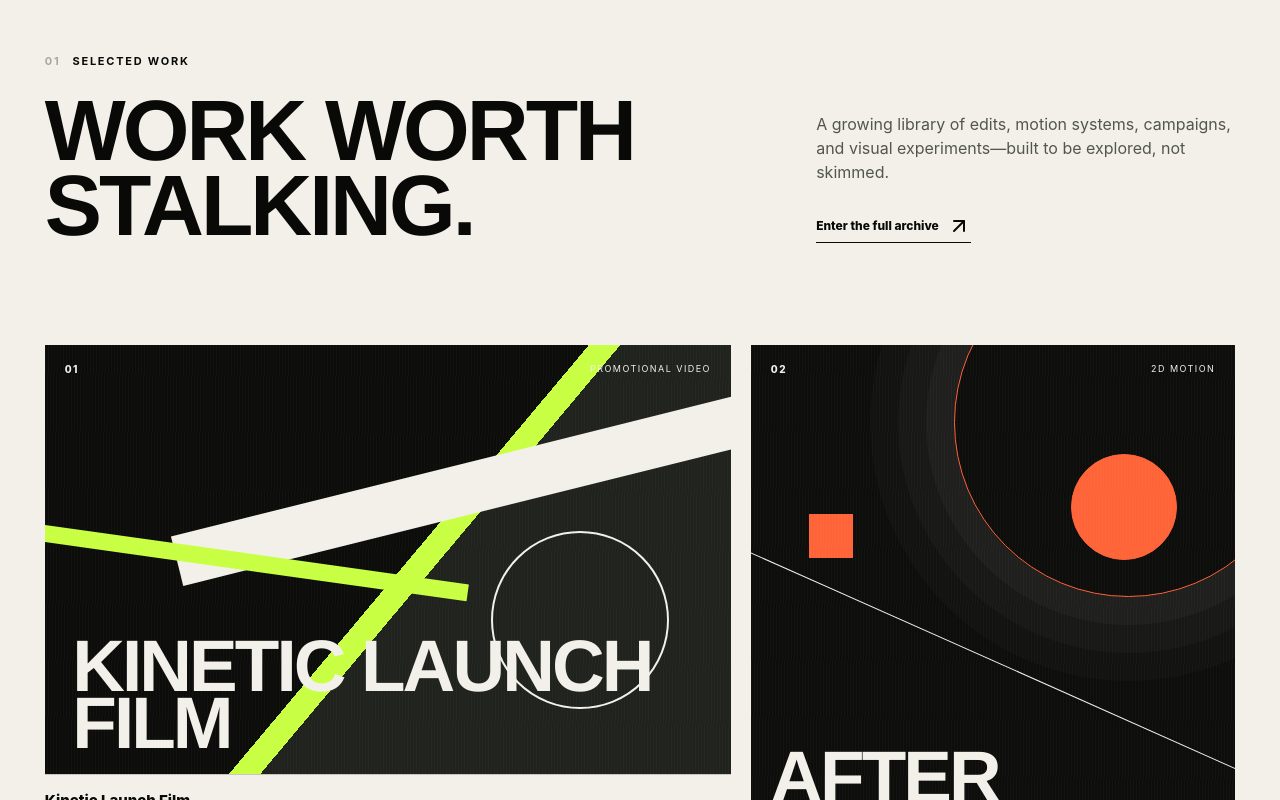
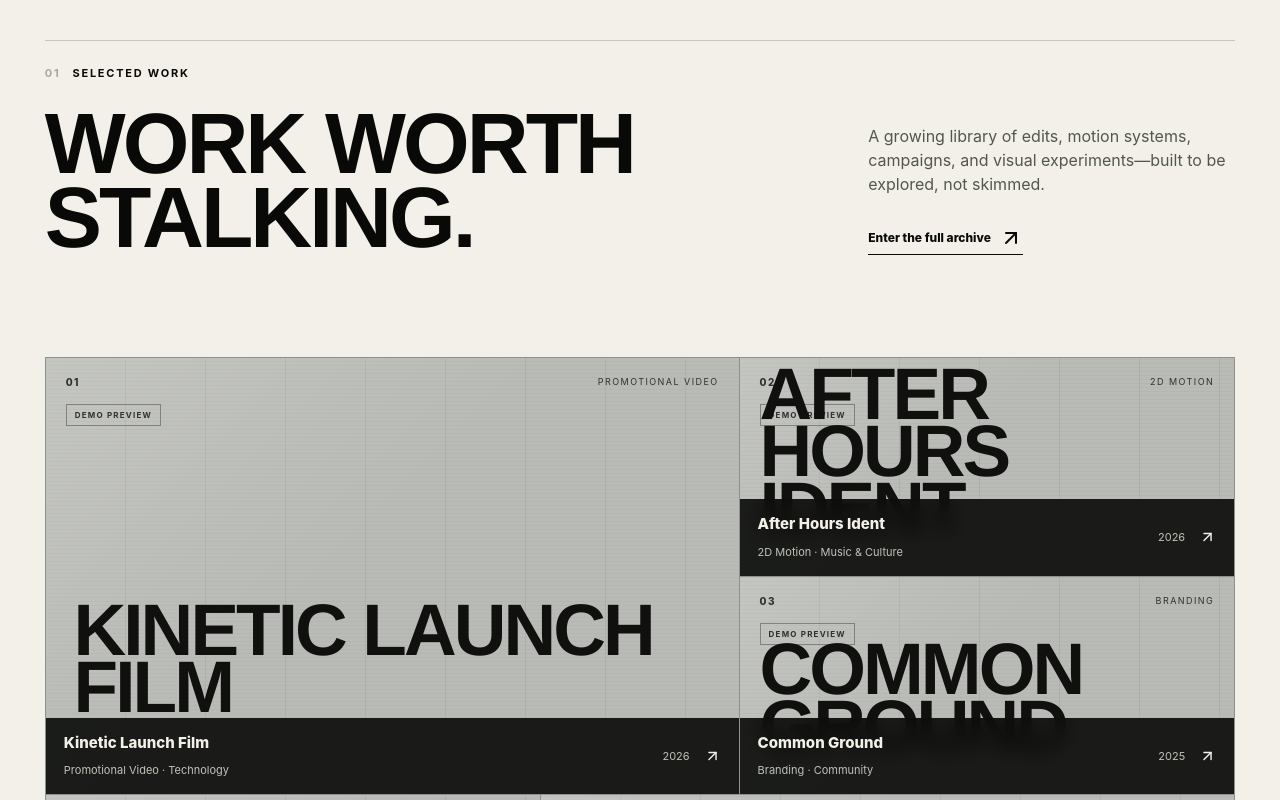
Before and after one commit to OrkoBiswas/orko, a Next.js app: page / in a window 1280 px wide. Shown: the part 940-1740 px from the top of the page. Built offline with nearby package versions, Linux system fonts and the light colour scheme.

Commit message:
Refine showcase grid and scroll motion

```diff
--- a/app/globals.css
+++ b/app/globals.css
@@ -443,6 +443,146 @@ html[data-data="low"] .art-grain, html[data-data="low"] .home-hero::before { dis
   .page-hero h1, .case-hero h1 { font-size: 15.5vw; line-height: .88; }
 }
 
+/* Contact-sheet showcase and refined scroll composition */
+html { scroll-padding-top: 76px; }
+.section-space { padding-block: clamp(104px, 10vw, 172px); }
+.section-heading {
+  grid-template-columns: minmax(0, 8fr) minmax(280px, 4fr);
+  gap: clamp(48px, 7vw, 140px);
+  align-items: end;
+  padding-top: 24px;
+  border-top: 1px solid var(--line-light);
+}
+.section-heading > div:first-child { min-width: 0; }
+.section-heading > div:last-child, .section-heading > p { justify-self: end; width: 100%; max-width: 520px; }
+.showreel-section .section-heading { border-top-color: var(--line-dark); }
+.selected-work { overflow: hidden; }
+
+.featured-grid {
+  grid-template-columns: repeat(12, minmax(0, 1fr));
+  grid-template-rows: repeat(4, clamp(190px, 17vw, 320px));
+  gap: 1px;
+  background: #8e908b;
+  border: 1px solid #8e908b;
+}
+.featured-grid .project-card:nth-child(1) { grid-column: 1 / 8; grid-row: 1 / 3; }
+.featured-grid .project-card:nth-child(2) { grid-column: 8 / 13; grid-row: 1; }
+.featured-grid .project-card:nth-child(3) { grid-column: 8 / 13; grid-row: 2; }
+.featured-grid .project-card:nth-child(4) { grid-column: 1 / 6; grid-row: 3 / 5; }
+.featured-grid .project-card:nth-child(5) { grid-column: 6 / 13; grid-row: 3; }
+.featured-grid .project-card:nth-child(6) { grid-column: 6 / 13; grid-row: 4; }
+.featured-grid .project-card,
+.featured-grid .project-card > a,
+.featured-grid .project-art { height: 100%; }
+.featured-grid .project-card { overflow: hidden; background: #b9bbb6; }
+.featured-grid .project-card > a { position: relative; }
+.featured-grid .project-art { aspect-ratio: auto; border: 0; }
+.featured-grid .project-card-meta {
+  position: absolute;
+  z-index: 8;
+  inset: auto 0 0;
+  min-height: 74px;
+  align-items: center;
+  padding: 14px 18px;
+  border: 0;
+  color: var(--paper);
+  background: rgba(9, 10, 8, .9);
+  backdrop-filter: blur(10px);
+}
+.featured-grid .project-card-meta span { color: #bfc2b9; }
+.featured-grid .art-title { bottom: 18%; }
+
+.project-art,
+.visual-signal,
+.visual-orbit,
+.visual-editorial,
+.visual-spectrum,
+.visual-type,
+.visual-frame {
+  --project-accent: #72756f !important;
+  color: #10110f;
+  background:
+    linear-gradient(135deg, rgba(255,255,255,.16), transparent 44%),
+    repeating-linear-gradient(90deg, transparent 0 79px, rgba(9,10,8,.06) 79px 80px),
+    #b9bbb6;
+  border: 1px solid #8d8f8a;
+}
+.project-art::before,
+.project-art::after,
+.project-art .art-line,
+.project-art .art-shape { display: none; }
+.project-art .art-grain {
+  display: block;
+  opacity: .13;
+  mix-blend-mode: multiply;
+  background-image: repeating-linear-gradient(0deg, rgba(9,10,8,.2) 0 1px, transparent 1px 4px);
+}
+.art-index, .art-kicker { color: #30322f; }
+.art-demo-label {
+  position: absolute;
+  z-index: 5;
+  left: 20px;
+  top: 46px;
+  padding: 6px 8px;
+  border: 1px solid rgba(9,10,8,.34);
+  color: #30322f;
+  font: 700 8px/1 var(--body);
+  letter-spacing: .15em;
+  text-transform: uppercase;
+}
+.art-title { color: #10110f; text-shadow: none !important; }
+.project-card { transition: z-index 0s linear .4s; }
+.project-card:hover { z-index: 2; transition-delay: 0s; }
+.project-card:hover .project-art { transform: scale(1.018); filter: brightness(1.035); }
+.project-card:hover .art-title { transform: translateX(10px); }
+
+.project-library.is-grid {
+  grid-template-columns: repeat(3, minmax(0, 1fr));
+  gap: 1px;
+  padding: 1px;
+  background: #8e908b;
+}
+.project-library.is-grid .project-card,
+.project-library.is-grid .project-card:nth-child(5n + 1),
+.project-library.is-grid .project-card:nth-child(5n + 2),
+.project-library.is-grid .project-card:nth-child(5n + 4),
+.project-library.is-grid .project-card:nth-child(5n + 5) { grid-column: auto; }
+.project-library.is-grid .project-card > a { height: 100%; display: flex; flex-direction: column; background: #d3d4cf; }
+.project-library.is-grid .project-art { flex: 1 1 auto; width: 100%; aspect-ratio: 4 / 3; border: 0; }
+.project-library.is-grid .project-card-meta { min-height: 78px; align-items: center; padding: 14px 16px; border: 0; background: #d3d4cf; }
+
+@media (max-width: 1024px) {
+  .featured-grid {
+    grid-template-columns: repeat(2, minmax(0, 1fr));
+    grid-template-rows: repeat(3, clamp(230px, 34vw, 350px)) clamp(260px, 42vw, 420px);
+  }
+  .featured-grid .project-card:nth-child(1) { grid-column: 1; grid-row: 1 / 3; }
+  .featured-grid .project-card:nth-child(2) { grid-column: 2; grid-row: 1; }
+  .featured-grid .project-card:nth-child(3) { grid-column: 2; grid-row: 2; }
+  .featured-grid .project-card:nth-child(4) { grid-column: 1; grid-row: 3; }
+  .featured-grid .project-card:nth-child(5) { grid-column: 2; grid-row: 3; }
+  .featured-grid .project-card:nth-child(6) { grid-column: 1 / 3; grid-row: 4; }
+  .project-library.is-grid { grid-template-columns: repeat(2, minmax(0, 1fr)); }
+}
+
+@media (max-width: 700px) {
+  html { scroll-padding-top: 68px; }
+  .section-space { padding-block: 92px; }
+  .section-heading { display: block; padding-top: 18px; }
+  .section-heading > div:last-child, .section-heading > p { justify-self: auto; max-width: none; }
+  .featured-grid {
+    display: grid;
+    grid-template-columns: 1fr;
+    grid-template-rows: none;
+    grid-auto-rows: clamp(315px, 103vw, 410px);
+  }
+  .featured-grid .project-card:nth-child(n) { grid-column: 1; grid-row: auto; margin: 0; }
+  .featured-grid .project-card-meta { min-height: 70px; }
+  .featured-grid .art-title { bottom: 21%; }
+  .project-library.is-grid { display: grid; grid-template-columns: 1fr; }
+  .project-library.is-grid .project-card { margin: 0; }
+}
+
 @media print {
   .site-header, .site-footer, .settings-dock, .page-hero .button, .skip-link { display: none !important; }
   body, .page-hero, .dark-section { color: #000 !important; background: #fff !important; }
--- a/components/MotionProvider.tsx
+++ b/components/MotionProvider.tsx
@@ -1,12 +1,15 @@
 "use client";
 
-import { useEffect } from "react";
+import { useLayoutEffect } from "react";
+import { usePathname } from "next/navigation";
 import gsap from "gsap";
 import { ScrollTrigger } from "gsap/ScrollTrigger";
 
 export function MotionProvider() {
-  useEffect(() => {
-    const reduce = window.matchMedia("(prefers-reduced-motion: reduce)").matches;
+  const pathname = usePathname();
+
+  useLayoutEffect(() => {
+    const reduce = window.matchMedia("(prefers-reduced-motion: reduce)").matches || document.documentElement.dataset.motion === "reduced";
     if (reduce) {
       document.documentElement.dataset.motion = "reduced";
       return;
@@ -26,22 +29,59 @@ export function MotionProvider() {
       gsap.utils.toArray<HTMLElement>("[data-reveal]").forEach((element) => {
         gsap.fromTo(
           element,
-          { y: 34, opacity: 0 },
-          { y: 0, opacity: 1, duration: 0.8, ease: "power3.out", scrollTrigger: { trigger: element, start: "top 88%", once: true } },
+          { y: 44, opacity: 0 },
+          { y: 0, opacity: 1, duration: 1, ease: "power4.out", scrollTrigger: { trigger: element, start: "top 90%", once: true } },
         );
+      });
+
+      const projectCards = gsap.utils.toArray<HTMLElement>("[data-project-card]");
+      if (projectCards.length) {
+        gsap.set(projectCards, { y: 68, autoAlpha: 0, scale: 0.975, transformOrigin: "50% 100%" });
+        ScrollTrigger.batch(projectCards, {
+          start: "top 92%",
+          once: true,
+          interval: 0.08,
+          batchMax: 4,
+          onEnter: (elements) => gsap.to(elements, {
+            y: 0,
+            autoAlpha: 1,
+            scale: 1,
+            duration: 1.05,
+            stagger: 0.09,
+            ease: "power4.out",
+            overwrite: true,
+          }),
+        });
+      }
+
+      gsap.utils.toArray<HTMLElement>(".section-heading").forEach((heading) => {
+        const rule = heading.querySelector<HTMLElement>(".eyebrow");
+        if (!rule) return;
+        gsap.fromTo(rule, { x: -20, opacity: 0 }, {
+          x: 0,
+          opacity: 1,
+          duration: 0.75,
+          ease: "power3.out",
+          scrollTrigger: { trigger: heading, start: "top 88%", once: true },
+        });
       });
 
       gsap.utils.toArray<HTMLElement>("[data-parallax]").forEach((element) => {
         gsap.to(element, {
-          yPercent: -8,
+          yPercent: -10,
           ease: "none",
-          scrollTrigger: { trigger: element, start: "top bottom", end: "bottom top", scrub: 0.6 },
+          scrollTrigger: { trigger: element, start: "top bottom", end: "bottom top", scrub: 0.9 },
         });
       });
     });
 
-    return () => context.revert();
-  }, []);
+    const refreshFrame = window.requestAnimationFrame(() => ScrollTrigger.refresh());
+
+    return () => {
+      window.cancelAnimationFrame(refreshFrame);
+      context.revert();
+    };
+  }, [pathname]);
 
   return null;
 }
--- a/components/ProjectArtwork.tsx
+++ b/components/ProjectArtwork.tsx
@@ -7,6 +7,7 @@ export function ProjectArtwork({ project, compact = false }: { project: Project;
     <div className={`project-art visual-${project.visual} ${compact ? "is-compact" : ""}`} style={style} aria-hidden="true">
       <span className="art-index">{project.index}</span>
       <span className="art-kicker">{project.category}</span>
+      <span className="art-demo-label">Demo preview</span>
       <span className="art-title">{project.title}</span>
       <span className="art-line art-line-one" />
       <span className="art-line art-line-two" />
```
Also changed, not shown: 2 other files (tests, documents, lock files or other folders).
